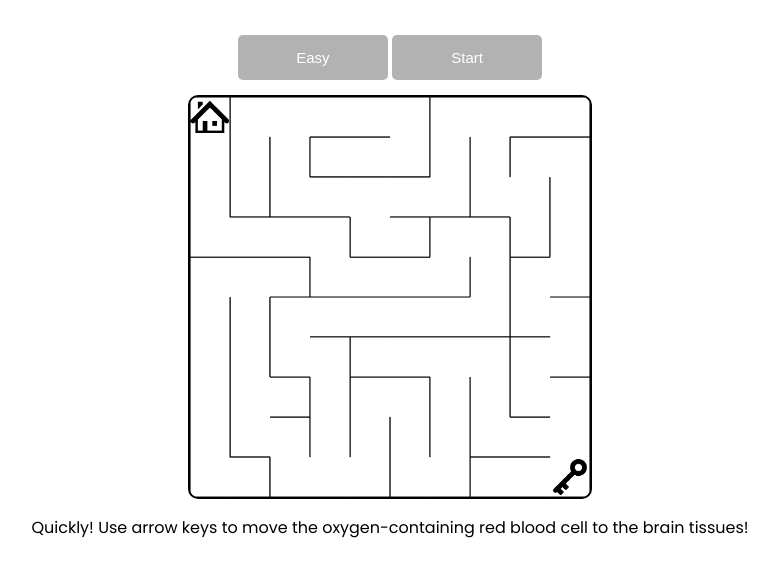
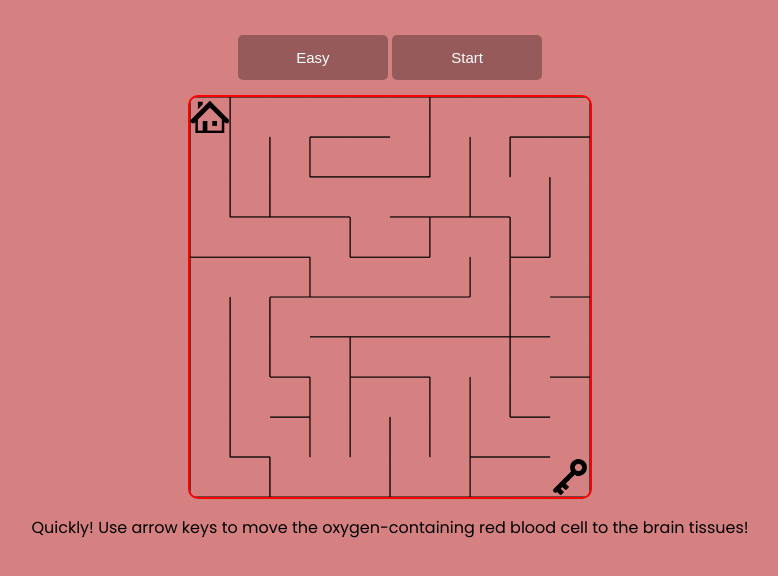
Before and after one commit to RomiCat24/maze-game, a plain HTML site: page index.html in a window 1280 px wide. Shown: the whole page, without its empty margins (250-1028 px from the left). Drawn offline with nearby package versions, Linux system fonts and the light colour scheme; some packages are replaced by stand-ins of ours; a script that the page names is missing.

Commit message:
Update style.css

```diff
--- a/style.css
+++ b/style.css
@@ -10,7 +10,7 @@ html, body {
     bottom: 0;
     left: 0;
     right: 0;
-    background-color: #fff;
+    background-color: #d68181;
     font-family: 'Poppins', sans-serif;
 }
 
@@ -28,7 +28,7 @@ html, body {
 #mazeContainer #mazeCanvas {
     margin: 0;
     display: block;
-    border: solid 2px black;
+    border: solid 2px rgb(255, 0, 0);
     height: 400px;
 }
 input, select {
```
